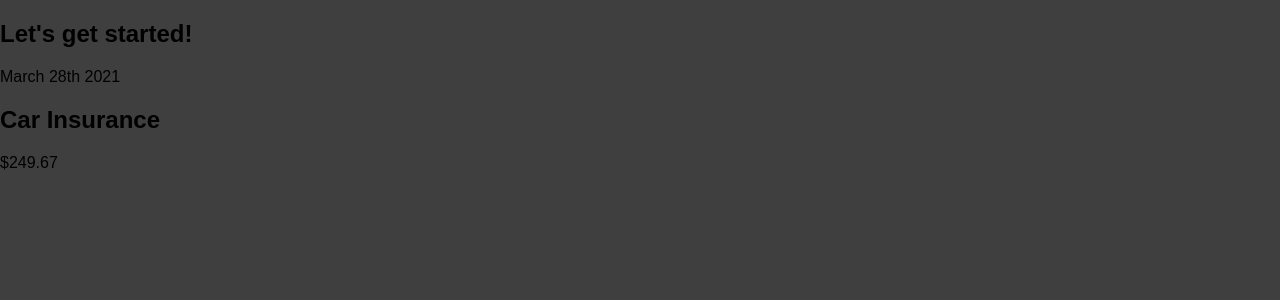
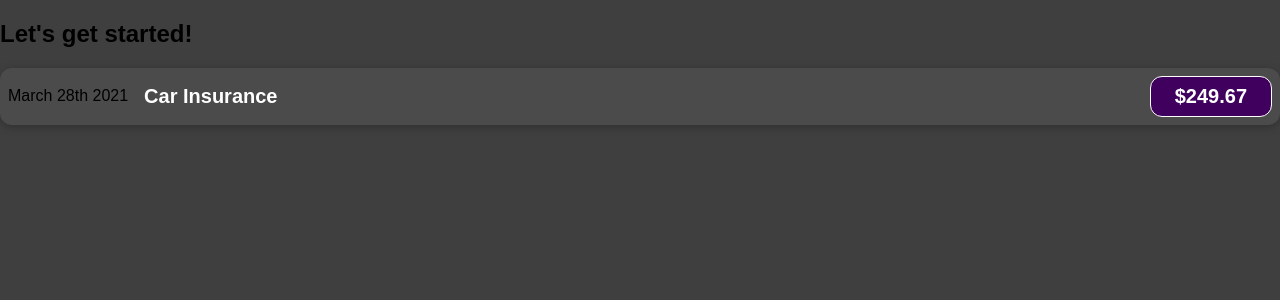
Before and after one commit to j-art-fox/The-Shuppi-Tracker, a JavaScript app in the folder the_shuppi_tracker/: page / in a window 1280 px wide. Shown: the top 300 px of the page. Built offline with nearby package versions, Linux system fonts and the light colour scheme.

Commit message:
completed lesson 34

```diff
--- /dev/null
+++ b/the_shuppi_tracker/src/components/ExpenseItem.css
@@ -0,0 +1,56 @@
+.expense-item {
+  display: flex;
+  justify-content: space-between;
+  align-items: center;
+  box-shadow: 0 2px 8px rgba(0, 0, 0, 0.25);
+  padding: 0.5rem;
+  margin: 1rem 0;
+  border-radius: 12px;
+  background-color: #4b4b4b;
+}
+
+.expense-item__description {
+  display: flex;
+  flex-direction: column;
+  gap: 1rem;
+  align-items: flex-end;
+  flex-flow: column-reverse;
+  justify-content: flex-start;
+  flex: 1;
+}
+
+.expense-item h2 {
+  color: #3a3a3a;
+  font-size: 1rem;
+  flex: 1;
+  margin: 0 1rem;
+  color: white;
+}
+
+.expense-item__price {
+  font-size: 1rem;
+  font-weight: bold;
+  color: white;
+  background-color: #40005d;
+  border: 1px solid white;
+  padding: 0.5rem;
+  border-radius: 12px;
+}
+
+@media (min-width: 580px) {
+  .expense-item__description {
+    flex-direction: row;
+    align-items: center;
+    justify-content: flex-start;
+    flex: 1;
+  }
+
+  .expense-item__description h2 {
+    font-size: 1.25rem;
+  }
+
+  .expense-item__price {
+    font-size: 1.25rem;
+    padding: 0.5rem 1.5rem;
+  }
+}
--- a/the_shuppi_tracker/src/components/ExpenseItem.js
+++ b/the_shuppi_tracker/src/components/ExpenseItem.js
@@ -1,10 +1,12 @@
+import "./ExpenseItem.css";
+
 function ExpenseItem() {
   return (
-    <div>
-      <div>March 28th 2021</div>
-      <div>
-        <h2>Car Insurance</h2>
-        <div>$249.67</div>
+    <div className="expense-item">
+      <div className="">March 28th 2021</div>
+      <div className="expense-item__description">
+        <h2 className="">Car Insurance</h2>
+        <div className="expense-item__price">$249.67</div>
       </div>
     </div>
   );
```
